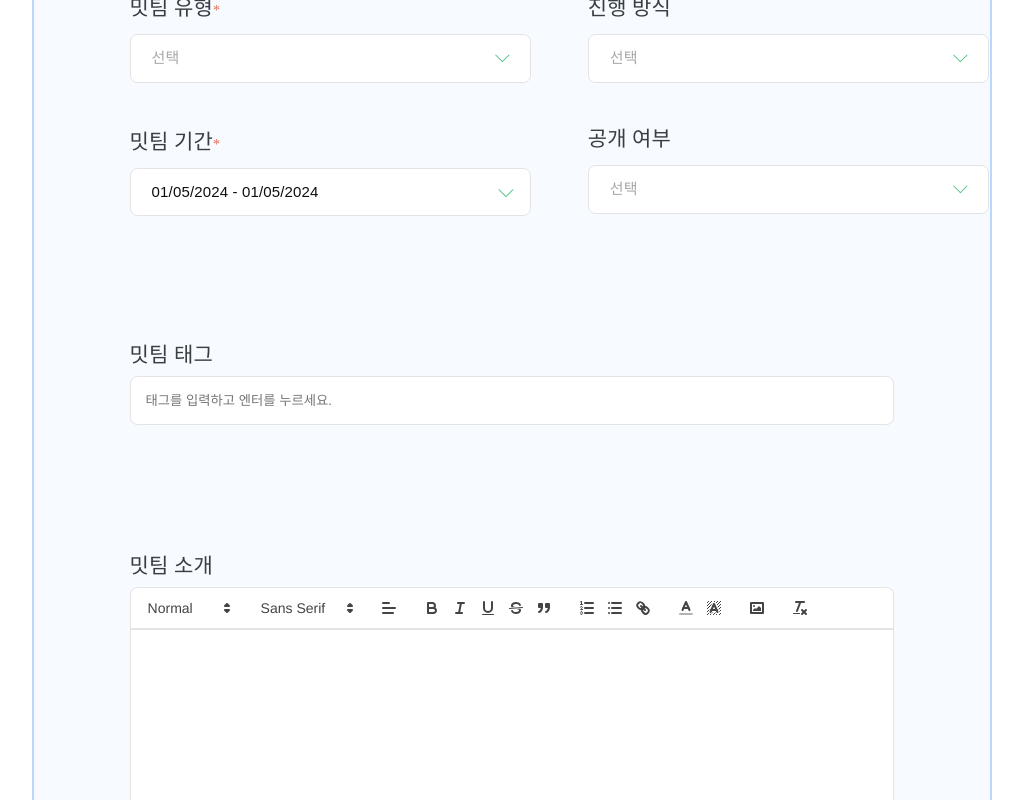
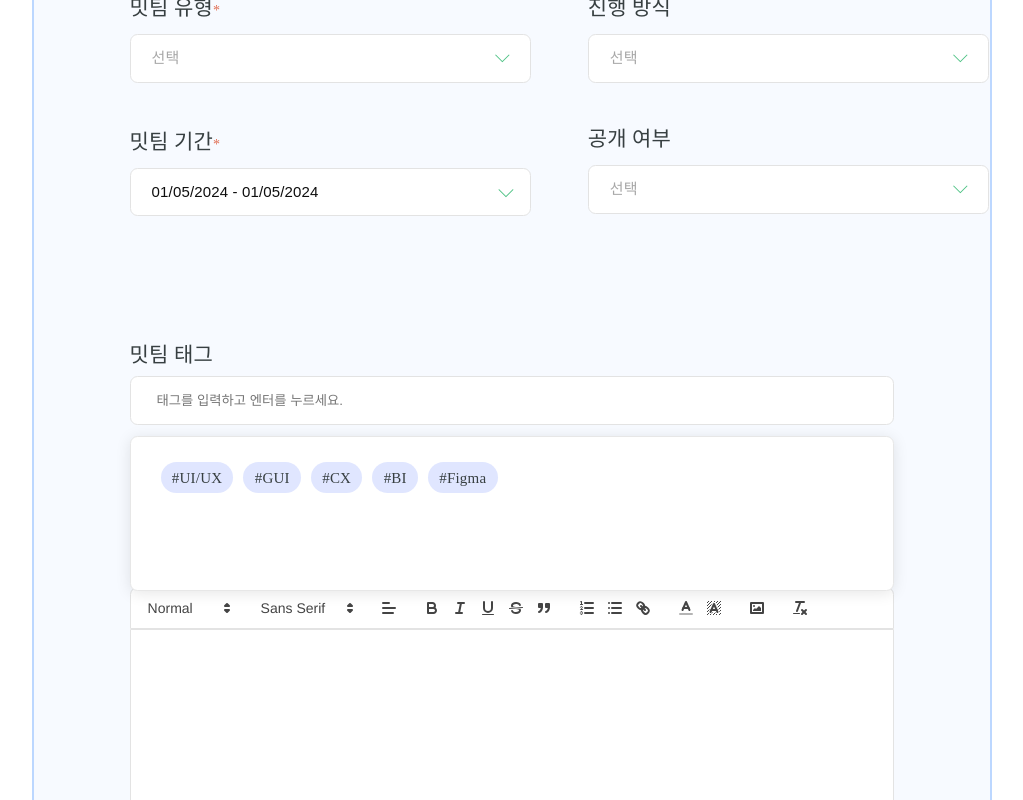
Before and after one commit to kimsuyeon0916/MeeTeam_FrontEnd, a React (Vite) app: page /create in a window 1280 px wide. Both pictures are taken after a click on the element 639 px from the left and 956 px from the top of the page. Shown: the part 556-1356 px from the top of the page, without its empty margins (128-1151 px from the left). Built offline with nearby package versions, Linux system fonts and the light colour scheme.

Commit message:
feat: 밋팀 태그 클릭시 선택 옵션 나타나도록 구현

```diff
--- a/src/components/tag/MeeteamTag.styled.ts
+++ b/src/components/tag/MeeteamTag.styled.ts
@@ -2,6 +2,7 @@ import styled from 'styled-components';
 
 const MeeteamTag = styled.div`
 	height: auto;
+	position: relative;
 
 	.tag__box {
 		position: relative;
@@ -11,7 +12,7 @@ const MeeteamTag = styled.div`
 		min-height: 4.875rem;
 		width: 100%;
 		height: auto;
-		padding: 0.9rem 1.3rem;
+		padding: 0.5rem 1.3rem;
 		border-radius: 0.75rem;
 		border: 0.75px solid #e3e3e3;
 		background-color: #fff;
@@ -29,7 +30,23 @@ const MeeteamTag = styled.div`
 			border: none;
 			outline: none;
 			cursor: text;
+			padding: 0.5rem 0 0.5rem 1.3rem;
 		}
+
+		button {
+			display: flex;
+			justify-content: center;
+			align-items: center;
+			width: 15px;
+			height: 15px;
+			margin-left: 5px;
+			background-color: white;
+			border-radius: 50%;
+			color: #54a0ff;
+			border: none;
+		}
+	}
+
 	.tag__item {
 		display: inline-flex;
 		height: 3.15rem;
@@ -47,20 +64,24 @@ const MeeteamTag = styled.div`
 		font-weight: 400;
 		line-height: 1.8rem; /* 90% */
 		letter-spacing: 0.02rem;
+	}
 
-			button {
+	.option {
+		cursor: pointer;
+	}
+
+	.tag-dropdown {
+		position: absolute;
+		width: 100%;
+		height: 15.525rem;
+		border-radius: 0.75rem;
+		border: 0.75px solid #e7e7e7;
+		background: #fff;
+		box-shadow: 0px 2.25px 15px 0px rgba(0, 0, 0, 0.1);
+		top: 6rem;
 		display: flex;
-				justify-content: center;
-				align-items: center;
-				width: 15px;
-				height: 15px;
-				margin-left: 5px;
-				background-color: white;
-				border-radius: 50%;
-				color: #54a0ff;
-				border: none;
-			}
-		}
+		padding-top: 2rem;
+		padding-left: 2.5rem;
 	}
 `;
 
--- a/src/components/tag/MeeteamTag.tsx
+++ b/src/components/tag/MeeteamTag.tsx
@@ -1,10 +1,13 @@
-import React, { useState } from 'react';
+import React, { useEffect, useRef, useState } from 'react';
 import S from './MeeteamTag.styled';
 
 const MeeteamTag = () => {
 	const [tagItem, setTagItem] = useState<string>('');
 	const [tagList, setTagList] = useState<string[]>([]);
 	const copyTagList = [...tagList];
+	const [isDropdownVisible, setIsDropdownVisible] = useState<boolean>(false);
+	const options = ['#UI/UX', '#GUI', '#CX', '#BI', '#Figma'];
+	const dropdownRef = useRef<HTMLDivElement | null>(null);
 
 	const onKeyPress = (event: React.KeyboardEvent<HTMLInputElement>) => {
 		if (event.target.value.length !== 0 && event.key === 'Enter') {
@@ -18,6 +21,7 @@ const MeeteamTag = () => {
 		updatedTagList.push('#' + tagItem);
 		setTagList(updatedTagList);
 		setTagItem('');
+		setIsDropdownVisible(false);
 	};
 
 	const deleteTagItem = (event: any) => {
@@ -26,9 +30,37 @@ const MeeteamTag = () => {
 		setTagList(copyTagList);
 	};
 
+	const onClickInput = () => {
+		setIsDropdownVisible(prev => !prev);
+	};
+
+	const onClickTagOptions = (selectedTag: string) => {
+		let updatedTagList = [...tagList];
+		updatedTagList.push(selectedTag);
+		setTagList(updatedTagList);
+		setIsDropdownVisible(false);
+	};
+
+	useEffect(() => {
+		const outsideClick = (event: MouseEvent) => {
+			const { target } = event;
+			if (
+				isDropdownVisible &&
+				dropdownRef.current &&
+				!dropdownRef.current.contains(target as Node)
+			) {
+				setIsDropdownVisible(false);
+			}
+		};
+		document.addEventListener('mousedown', outsideClick);
+		return () => {
+			document.removeEventListener('mousedown', outsideClick);
+		};
+	}, [isDropdownVisible]);
+
 	return (
-		<S.MeeteamTag>
-			<div className='tag__box'>
+		<S.MeeteamTag ref={dropdownRef}>
+			<div className='tag__box' onClick={onClickInput}>
 				{copyTagList.map((tagItem, index) => {
 					return (
 						<div className='tag__item' key={index}>
@@ -48,6 +80,15 @@ const MeeteamTag = () => {
 					onKeyPress={onKeyPress}
 				/>
 			</div>
+			{isDropdownVisible && (
+				<div className='tag-dropdown'>
+					{options.map((tag, index) => (
+						<div className='tag__item option' key={index} onClick={() => onClickTagOptions(tag)}>
+							{tag}
+						</div>
+					))}
+				</div>
+			)}
 		</S.MeeteamTag>
 	);
 };
```
Lines whose indentation alone changed are shown as unchanged.
